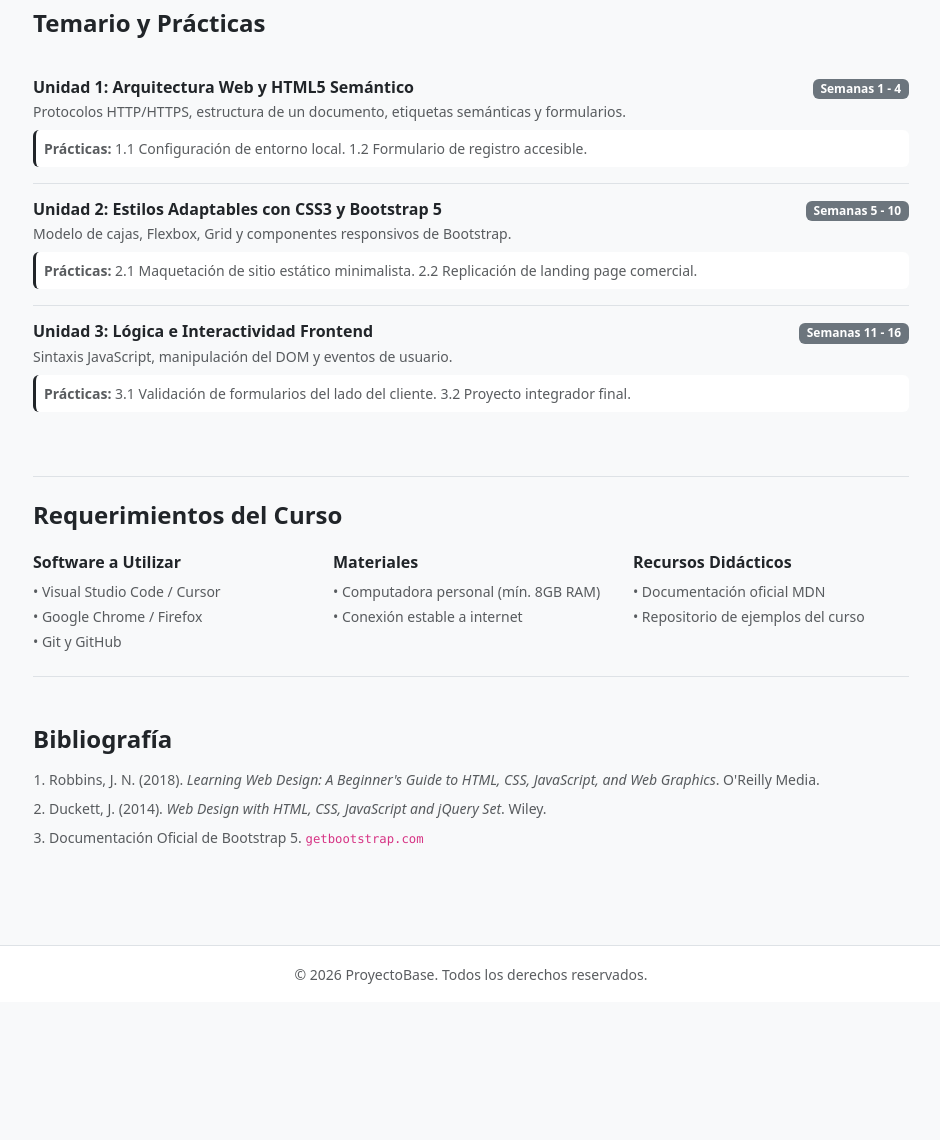
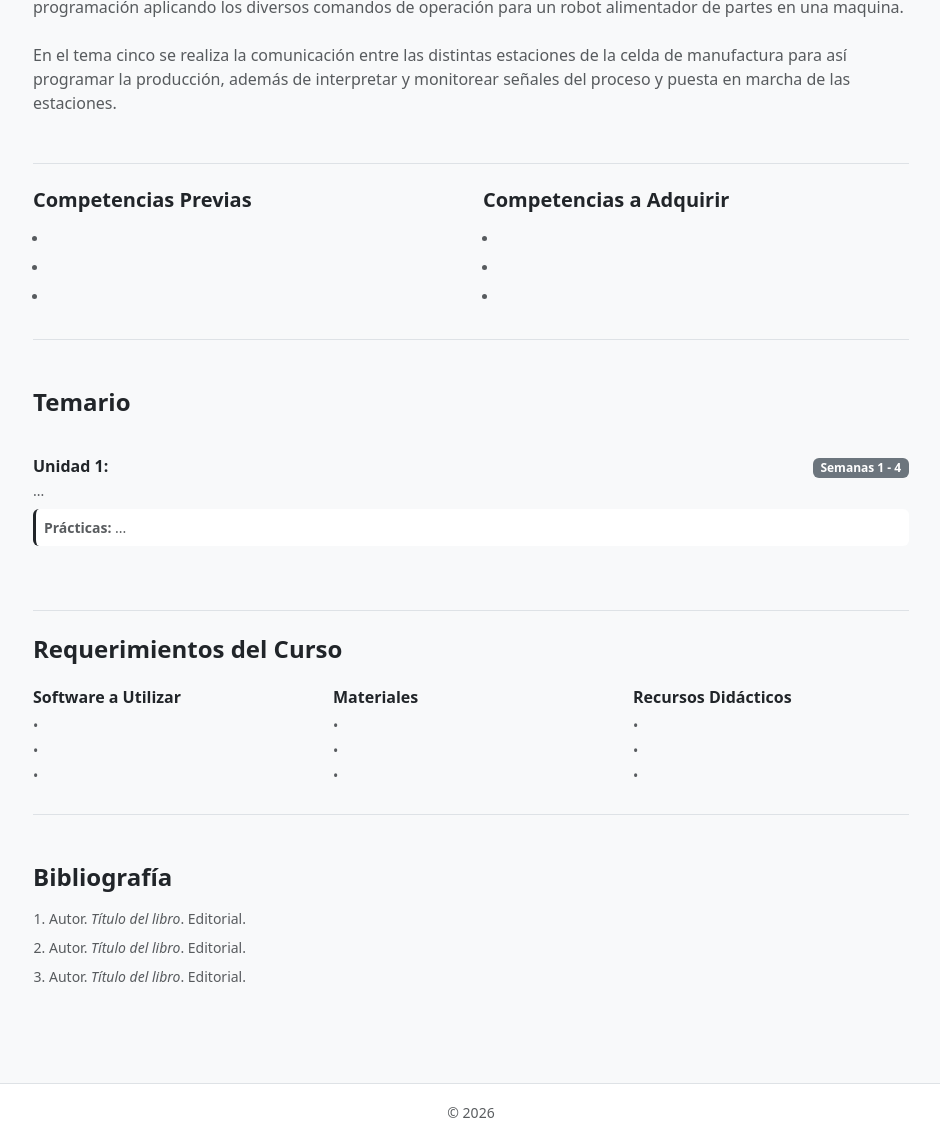
Before and after one commit to paco-ruvalcaba/paginamaterias, a plain HTML site: page index.html in a window 1280 px wide. Shown: the part 906-2046 px from the top of the page, without its empty margins (169-1109 px from the left). Before the commit the page ends 1908 px from the top, so only its background shows below. Drawn offline with nearby package versions, Linux system fonts and the light colour scheme.

Commit message:
Agregando información, etc.

```diff
--- a/index.html
+++ b/index.html
@@ -7,7 +7,7 @@
   <!-- Meta etiqueta responsiva: asegura que la página se escale correctamente en móviles y computadoras -->
   <meta name="viewport" content="width=device-width, initial-scale=1.0">
 
-  <title>Proyecto Minimalista</title>
+  <title>Control Eléctrico</title>
 
   <!-- Enlace al archivo CSS de Bootstrap 5.3 desde CDN (estilos y utilidades) -->
   <link href="https://cdn.jsdelivr.net/npm/bootstrap@5.3.3/dist/css/bootstrap.min.css" rel="stylesheet">
@@ -73,22 +73,18 @@
   <!-- 1. TÍTULO DE LA MATERIA Y FICHA RÁPIDA -->
   <section class="pb-4 mb-5 border-bottom text-center text-md-start">
     <span class="text-uppercase tracking-wide text-muted small fw-bold">Asignatura</span>
-    <h1 class="display-4 fw-bold mb-3">Programación Web Fundamental</h1>
-    <p class="lead text-muted mb-4">Clave del curso: INF-1024</p>
+    <h1 class="display-4 fw-bold mb-3">Control Eléctrico</h1>
+    <p class="lead text-muted mb-4">Clave de la materia: AUC-2205</p>
 
     <!-- Ficha técnica en bloque simple (Créditos, Horario, Salón) -->
     <div class="row g-3 py-3 bg-white rounded border text-center">
-      <div class="col-md-4">
-        <span class="text-muted d-block small text-uppercase fw-bold">Créditos</span>
-        <span class="fs-5 fw-semibold">5 SATCA (3-2-5)</span>
-      </div>
       <div class="col-md-4 border-start-md">
         <span class="text-muted d-block small text-uppercase fw-bold">Horario</span>
-        <span class="fs-5 fw-semibold">Lun y Miér 10:00 - 12:00</span>
+        <span class="fs-5 fw-semibold">Lunés a Jueves 15:00 - 16:00</span>
       </div>
       <div class="col-md-4 border-start-md">
         <span class="text-muted d-block small text-uppercase fw-bold">Salón / Lab</span>
-        <span class="fs-5 fw-semibold">Laboratorio L2</span>
+        <span class="fs-5 fw-semibold">2F - F6H</span>
       </div>
     </div>
   </section>
@@ -97,7 +93,12 @@
   <section class="mb-5">
     <h2 class="h4 fw-bold mb-3">Intención Didáctica</h2>
     <p class="text-muted leading-relaxed">
-      Esta asignatura aporta al perfil del egresado la capacidad de desarrollar e implementar aplicaciones web modernas, seguras y adaptables a distintos dispositivos. Se enfoca en el razonamiento lógico para la maquetación de interfaces, el uso de estándares actuales de la W3C y la integración de frameworks de maquetado ágil.
+      El estudiante se familiarizará con el manejo de máquinas CNC para el diseño y fabricación de elementos de máquinas. Será capaz de operar y programar las diferentes tecnologías que componen un sistema de manufactura integrada.<br><br>
+			En el tema uno se abordan los tópicos referentes a historia, clasificación y partes de las máquinas CNC, así como el cálculo de parámetros de corte, puesta a punto de máquinas de control numérico y la normativa de seguridad.<br><br>
+			En el tema dos se revisa el procedimiento para elaborar una pieza mediante máquinas CNC, considerando cálculo de parámetros, estructura del programa, códigos G y M. Se realiza el maquinado de piezas mediante la programación con CAD- CAM (Diseño Asistido por Computadora – Manufactura Asistido por Computadora), analizando los distintos tipos de maquinados a través de planos mecánicos.<br><br>
+			Para el tema tres se analizan las características de los sistemas de inspección, así como sus limitantes y requerimientos para su implementación. Se revisa el procedimiento para generar patrones para la inspección de piezas. Se trata además los tópicos referentes a sistemas de almacenamiento automáticos, criterios de codificación y programación de material.<br><br>
+			En el tema cuatro se establecen los diversos elementos de los manipuladores robóticos además de realizar la programación aplicando los diversos comandos de operación para un robot alimentador de partes en una maquina.<br><br>
+			En el tema cinco se realiza la comunicación entre las distintas estaciones de la celda de manufactura para así programar la producción, además de interpretar y monitorear señales del proceso y puesta en marcha de las estaciones.
     </p>
   </section>
 
@@ -108,9 +109,9 @@
       <div class="col-md-6">
         <h2 class="h5 fw-bold mb-3">Competencias Previas</h2>
         <ul class="text-muted small ps-3 mb-0">
-          <li class="mb-2">Lógica de programación y estructuras de datos básicas.</li>
-          <li class="mb-2">Manejo fundamental de sistemas operativos y redes.</li>
-          <li>Comprensión de lectura técnica en idioma inglés.</li>
+          <li class="mb-2"></li>
+          <li class="mb-2"></li>
+          <li class="mb-2"></li>
         </ul>
       </div>
 
@@ -118,9 +119,9 @@
       <div class="col-md-6">
         <h2 class="h5 fw-bold mb-3">Competencias a Adquirir</h2>
         <ul class="text-muted small ps-3 mb-0">
-          <li class="mb-2">Diseñar e implementar maquetación web responsiva de alta calidad.</li>
-          <li class="mb-2">Integrar frameworks de estilos como Bootstrap 5 para desarrollo ágil.</li>
-          <li>Consumir e integrar datos y APIs en el frontend.</li>
+          <li class="mb-2"></li>
+          <li class="mb-2"></li>
+          <li class="mb-2"></li>
         </ul>
       </div>
     </div>
@@ -128,43 +129,19 @@
 
   <!-- 4. TEMARIO Y PRÁCTICAS INTEGRADAS -->
   <section class="mb-5">
-    <h2 class="h4 fw-bold mb-4">Temario y Prácticas</h2>
+    <h2 class="h4 fw-bold mb-4">Temario</h2>
     <div class="list-group list-group-flush">
 
       <!-- Unidad 1 -->
       <div class="list-group-item bg-transparent px-0 py-3">
         <div class="d-flex w-100 justify-content-between align-items-baseline">
-          <h3 class="h6 fw-bold mb-1">Unidad 1: Arquitectura Web y HTML5 Semántico</h3>
+          <h3 class="h6 fw-bold mb-1">Unidad 1:</h3>
           <span class="badge bg-secondary">Semanas 1 - 4</span>
         </div>
-        <p class="text-muted small mb-2">Protocolos HTTP/HTTPS, estructura de un documento, etiquetas semánticas y formularios.</p>
+        <p class="text-muted small mb-2">...</p>
         <!-- Prácticas de la Unidad -->
         <div class="bg-white p-2 rounded border-start border-3 border-dark small text-muted">
-          <strong>Prácticas:</strong> 1.1 Configuración de entorno local. 1.2 Formulario de registro accesible.
-        </div>
-      </div>
-
-      <!-- Unidad 2 -->
-      <div class="list-group-item bg-transparent px-0 py-3">
-        <div class="d-flex w-100 justify-content-between align-items-baseline">
-          <h3 class="h6 fw-bold mb-1">Unidad 2: Estilos Adaptables con CSS3 y Bootstrap 5</h3>
-          <span class="badge bg-secondary">Semanas 5 - 10</span>
-        </div>
-        <p class="text-muted small mb-2">Modelo de cajas, Flexbox, Grid y componentes responsivos de Bootstrap.</p>
-        <div class="bg-white p-2 rounded border-start border-3 border-dark small text-muted">
-          <strong>Prácticas:</strong> 2.1 Maquetación de sitio estático minimalista. 2.2 Replicación de landing page comercial.
-        </div>
-      </div>
-
-      <!-- Unidad 3 -->
-      <div class="list-group-item bg-transparent px-0 py-3">
-        <div class="d-flex w-100 justify-content-between align-items-baseline">
-          <h3 class="h6 fw-bold mb-1">Unidad 3: Lógica e Interactividad Frontend</h3>
-          <span class="badge bg-secondary">Semanas 11 - 16</span>
-        </div>
-        <p class="text-muted small mb-2">Sintaxis JavaScript, manipulación del DOM y eventos de usuario.</p>
-        <div class="bg-white p-2 rounded border-start border-3 border-dark small text-muted">
-          <strong>Prácticas:</strong> 3.1 Validación de formularios del lado del cliente. 3.2 Proyecto integrador final.
+          <strong>Prácticas:</strong> ...
         </div>
       </div>
 
@@ -179,25 +156,27 @@
       <div class="col-md-4">
         <h3 class="h6 fw-bold mb-2">Software a Utilizar</h3>
         <ul class="list-unstyled text-muted small mb-0">
-          <li class="mb-1">• Visual Studio Code / Cursor</li>
-          <li class="mb-1">• Google Chrome / Firefox</li>
-          <li>• Git y GitHub</li>
+          <li class="mb-1">• </li>
+          <li class="mb-1">• </li>
+          <li class="mb-1">• </li>
         </ul>
       </div>
 
       <div class="col-md-4">
         <h3 class="h6 fw-bold mb-2">Materiales</h3>
         <ul class="list-unstyled text-muted small mb-0">
-          <li class="mb-1">• Computadora personal (mín. 8GB RAM)</li>
-          <li>• Conexión estable a internet</li>
+          <li class="mb-1">• </li>
+          <li class="mb-1">• </li>
+          <li class="mb-1">• </li>
         </ul>
       </div>
 
       <div class="col-md-4">
         <h3 class="h6 fw-bold mb-2">Recursos Didácticos</h3>
         <ul class="list-unstyled text-muted small mb-0">
-          <li class="mb-1">• Documentación oficial MDN</li>
-          <li>• Repositorio de ejemplos del curso</li>
+          <li class="mb-1">• </li>
+          <li class="mb-1">• </li>
+          <li class="mb-1">• </li>
         </ul>
       </div>
 
@@ -208,9 +187,9 @@
   <section class="mb-5">
     <h2 class="h4 fw-bold mb-3">Bibliografía</h2>
     <ol class="text-muted small ps-3 mb-0">
-      <li class="mb-2">Robbins, J. N. (2018). <em>Learning Web Design: A Beginner's Guide to HTML, CSS, JavaScript, and Web Graphics</em>. O'Reilly Media.</li>
-      <li class="mb-2">Duckett, J. (2014). <em>Web Design with HTML, CSS, JavaScript and jQuery Set</em>. Wiley.</li>
-      <li>Documentación Oficial de Bootstrap 5. <code>getbootstrap.com</code></li>
+      <li class="mb-2">Autor. <em>Título del libro</em>. Editorial.</li>
+      <li class="mb-2">Autor. <em>Título del libro</em>. Editorial.</li>
+      <li class="mb-2">Autor. <em>Título del libro</em>. Editorial.</li>
     </ol>
   </section>
 
@@ -227,7 +206,7 @@
   -->
   <footer class="py-3 bg-white border-top text-center text-muted">
     <div class="container">
-      <small>&copy; 2026 ProyectoBase. Todos los derechos reservados.</small>
+      <small>&copy; 2026</small>
     </div>
   </footer>
 
```
